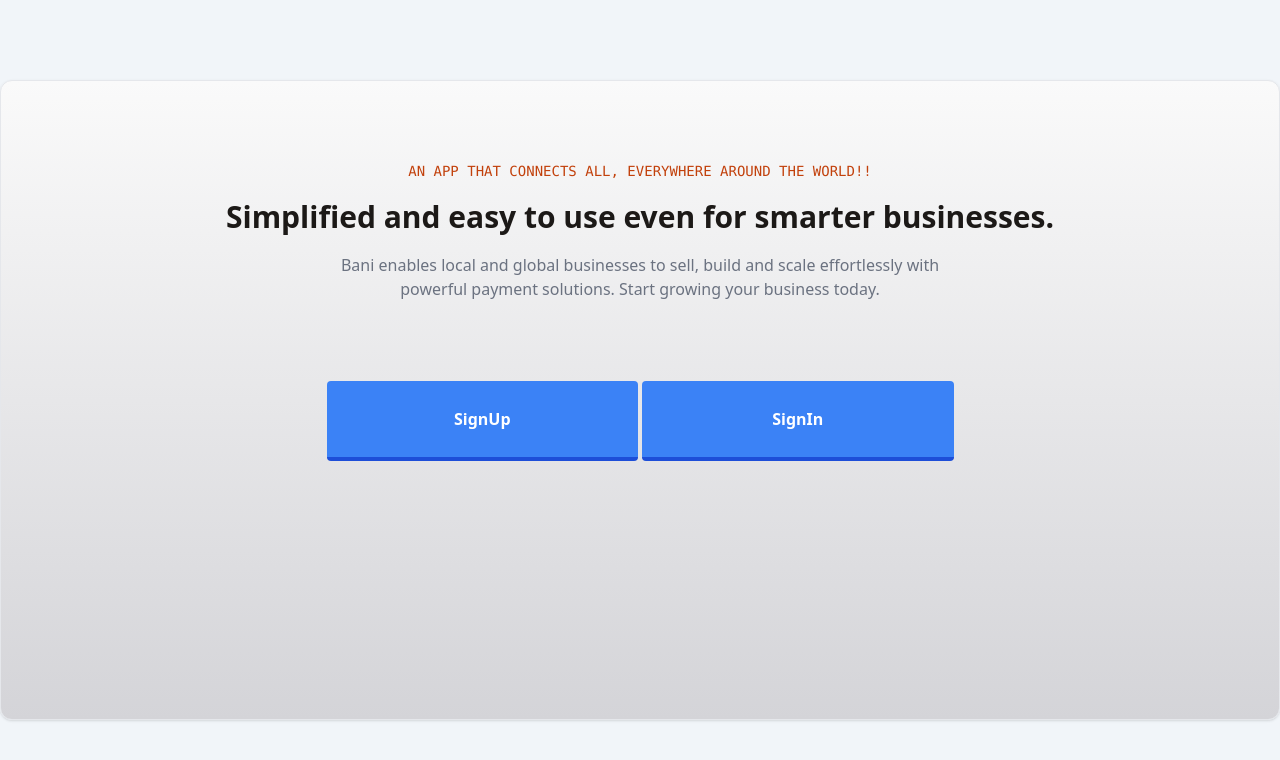
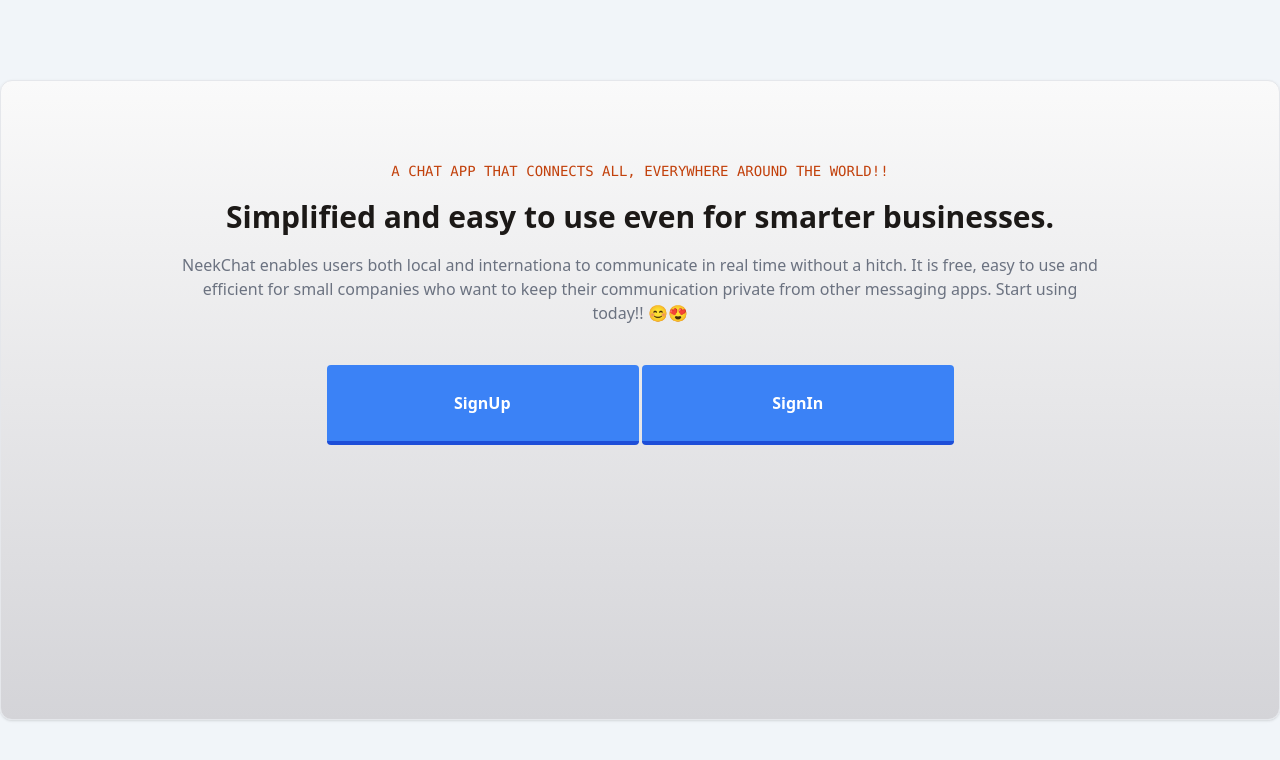
Before and after one commit to ekenecf/Chat-app, a React (Create React App) app: page / in a window 1280 px wide. Shown: the top 760 px of the page. Built offline with nearby package versions, Linux system fonts and the light colour scheme.

Commit message:
Add transition to SignUp and Home component

```diff
--- a/package.json
+++ b/package.json
@@ -6,6 +6,7 @@
     "@testing-library/jest-dom": "^5.16.5",
     "@testing-library/react": "^13.4.0",
     "@testing-library/user-event": "^13.5.0",
+    "aos": "^3.0.0-beta.6",
     "react": "^18.2.0",
     "react-dom": "^18.2.0",
     "react-router-dom": "^6.9.0",
--- a/src/auth/SignUp.js
+++ b/src/auth/SignUp.js
@@ -1,15 +1,21 @@
 import React from 'react'
 import Image from '../images/chatUp.png'
 
+import AOS from 'aos'
+import 'aos/dist/aos.css'
+
 const SignUp = () => {
+  AOS.init({
+    duration: 1700,
+  })
   return (
     <div className="w-full flex flex-col items-center bg-gradient-to-t from-zinc-300 to-zinc-50 md:flex md:flex-row md:h-screen md:pr-40 md:pl-20 md:pb-8">
-      <div className="w-3/5 ">
+      <div className="w-3/5" data-aos="fade-in" data-aos-delay="50">
         <img src={Image} alt="LogInImge" />
       </div>
       <form class="w-full max-w-lg pl-11 pr-11 pt-8">
         <div class="flex flex-wrap -mx-3 mb-5">
-          <div class="w-full md:w-1/2 px-3 mb-5 md:mb-0">
+          <div class="w-full md:w-1/2 px-3 mb-5 md:mb-0" data-aos="fade-right">
             <label
               class="block uppercase tracking-wide text-gray-700 text-xs font-bold mb-2"
               for="grid-first-name"
@@ -22,11 +28,11 @@
               type="text"
               placeholder="Jane"
             />
-            <p class="text-red-500 text-xs italic">
+            <p class="text-red-500 text-xs italic" data-aos="fade-in">
               Please fill out this field.
             </p>
           </div>
-          <div class="w-full md:w-1/2 px-3">
+          <div class="w-full md:w-1/2 px-3" data-aos="fade-left">
             <label class="block uppercase tracking-wide text-gray-700 text-xs font-bold mb-2 border-red-500">
               Last Name
             </label>
@@ -39,7 +45,7 @@
           </div>
         </div>
         <div class="flex flex-wrap -mx-3 mb-5">
-          <div class="w-full px-3">
+          <div class="w-full px-3" >
             <label class="block uppercase tracking-wide text-gray-700 text-xs font-bold mb-2">
               Password
             </label>
@@ -49,7 +55,7 @@
               type="password"
               placeholder="******************"
             />
-            <p class="text-red-500 text-xs italic mb-4">
+            <p class="text-red-500 text-xs italic mb-4" data-aos="fade-in">
               Please fill out this field.
             </p>
           </div>
@@ -63,7 +69,7 @@
               type="password"
               placeholder="******************"
             />
-            <p class="text-red-500 text-xs italic">
+            <p class="text-red-500 text-xs italic" data-aos="fade-in">
               Please fill out this field.
             </p>
           </div>
@@ -78,7 +84,7 @@
               type="text"
               placeholder="Albuquerque"
             />
-            <p class="text-red-500 text-xs italic">
+            <p class="text-red-500 text-xs italic" data-aos="fade-in">
               Please fill out this field.
             </p>
           </div>
@@ -91,7 +97,7 @@
               type="text"
               placeholder="+1234567890"
             />
-            <p class="text-red-500 text-xs italic">
+            <p class="text-red-500 text-xs italic" data-aos="fade-in">
               Please fill out this field.
             </p>
           </div>
--- a/src/components/Home.js
+++ b/src/components/Home.js
@@ -1,26 +1,50 @@
 import React from 'react'
 import { Link } from 'react-router-dom'
 
+import AOS from 'aos'
+import 'aos/dist/aos.css'
+
 function Home() {
+  AOS.init({
+    duration: 1700,
+  })
+
   return (
     <div className="h-screen bg-slate-100 flex justify-center items-center">
-      <div className="container mx-auto  rounded-xl shadow border pt-20 px-4 h-4/5 bg-gradient-to-t from-zinc-300 to-zinc-50">
-        <p className="text-sm font-mono text-orange-700 mb-5 text-center">
-          AN APP THAT CONNECTS ALL, EVERYWHERE AROUND THE WORLD!!
+      <div className="container mx-auto  rounded-xl shadow border pt-4 md:pt-20 px-4 h-4/5 bg-gradient-to-t from-zinc-300 to-zinc-50">
+        <p
+          className="text-sm font-mono text-orange-700 mb-5 text-center"
+          data-aos="fade-in"
+          data-aos-delay="50"
+        >
+          A CHAT APP THAT CONNECTS ALL, EVERYWHERE AROUND THE WORLD!!
         </p>
-        <p className="text-3xl font-bold mb-5 leading-8 text-stone-900 text-center">
+        <p
+          className="text-3xl font-bold mb-5 leading-8 text-stone-900 text-center"
+          data-aos="fade-right"
+        >
           Simplified and easy to use even for smarter businesses.
         </p>
-        <p className="text-gray-500 text-base leading-6 text-center lg:mx-80">
-          Bani enables local and global businesses to sell, build and scale
-          effortlessly with powerful payment solutions. Start growing your
-          business today.
+        <p
+          className="text-gray-500 text-base text-center md:mx-40 "
+          data-aos="fade-left"
+        >
+          NeekChat enables users both local and internationa to communicate in
+          real time without a hitch. It is free, easy to use and efficient for
+          small companies who want to keep their communication private from
+          other messaging apps. Start using today!! 😊😍
         </p>
-        <div className="mt-8 md:mt-20 flex w-full justify-center gap-x-1">
-          <button className="transition duration-700 ease-in-out bg-blue-500 hover:bg-blue-400 text-white md:h-20 h-14 md:w-1/4 w-1/2 font-bold py-2 px-4 border-b-4 border-blue-700 hover:border-blue-500 rounded">
+        <div className="mt-8 md:mt-10 flex w-full justify-center gap-x-1">
+          <button
+            className="transition duration-700 ease-in-out bg-blue-500 hover:bg-blue-400 text-white md:h-20 h-14 md:w-1/4 w-1/2 font-bold py-2 px-4 border-b-4 border-blue-700 hover:border-blue-500 rounded"
+            data-aos="zoom-in"
+          >
             <Link to="/sign-up">SignUp</Link>
           </button>
-          <button className="transition duration-700 ease-in-out bg-blue-500 hover:bg-blue-400 text-white md:h-20 h-14 md:w-1/4 w-1/2 font-bold py-2 px-4 border-b-4 border-blue-700 hover:border-blue-500 rounded">
+          <button
+            className="transition duration-700 ease-in-out bg-blue-500 hover:bg-blue-400 text-white md:h-20 h-14 md:w-1/4 w-1/2 font-bold py-2 px-4 border-b-4 border-blue-700 hover:border-blue-500 rounded"
+            data-aos="zoom-out"
+          >
             <Link to="/sign-up">SignIn</Link>
           </button>
         </div>
```
Also changed, not shown: 1 other file (tests, documents, lock files or other folders).
